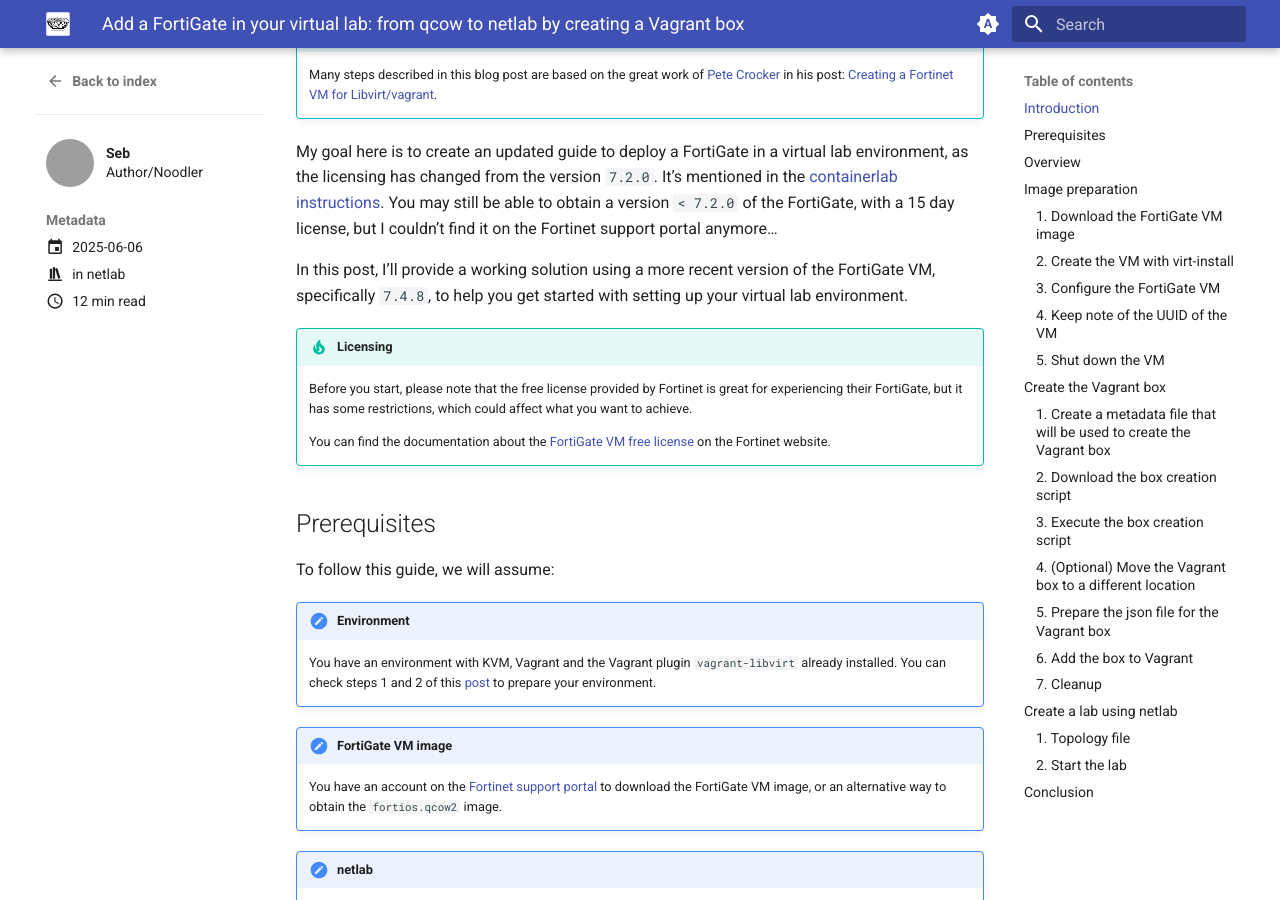
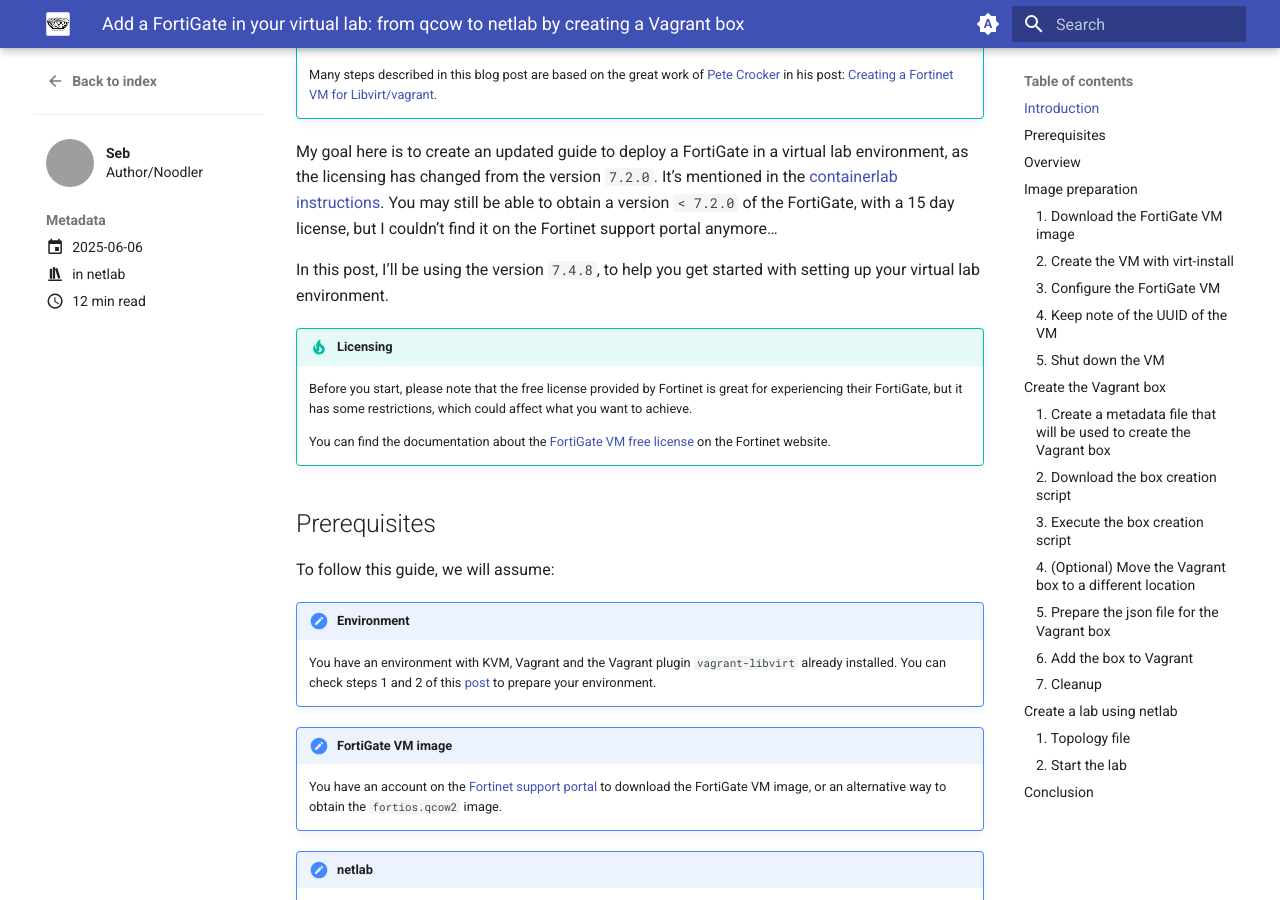
Before and after one commit to sdargoeuves/noodleops-mkdocs, an MkDocs documentation site: the page built from docs/posts/2025-06-netlab-fortigate-vm/index.md, in a window 1280 px wide and 900 px high, scrolled down 694 px. Built offline with MkDocs 1.6.1 and Material for MkDocs 9.7.7, drawn with Linux system fonts in a browser that asks for light colours; grey boxes are pictures that could not be loaded.

Commit message:
ready to launch

```diff
--- a/docs/posts/2025-06-netlab-fortigate-vm/index.md
+++ b/docs/posts/2025-06-netlab-fortigate-vm/index.md
@@ -30,7 +30,7 @@ Want to test FortiGate in your virtual lab environment, and want to do **without
 
 My goal here is to create an updated guide to deploy a FortiGate in a virtual lab environment, as the licensing has changed from the version `7.2.0`. It's mentioned in the [containerlab instructions](https://containerlab.dev/manual/kinds/fortinet_fortigate/#fortinet-fortigate). You may still be able to obtain a version `< 7.2.0` of the FortiGate, with a 15 day license, but I couldn't find it on the Fortinet support portal anymore...
 
-In this post, I'll provide a working solution using a more recent version of the FortiGate VM, specifically `7.4.8`, to help you get started with setting up your virtual lab environment.
+In this post, I'll be using the version `7.4.8`, to help you get started with setting up your virtual lab environment.
 
 !!! tip "Licensing"
     Before you start, please note that the free license provided by Fortinet is great for experiencing their FortiGate, but it has some restrictions, which could affect what you want to achieve.
```
Also changed, not shown: other parts of docs/posts/2025-06-netlab-fortigate-vm/index.md (+1 -1 lines).
